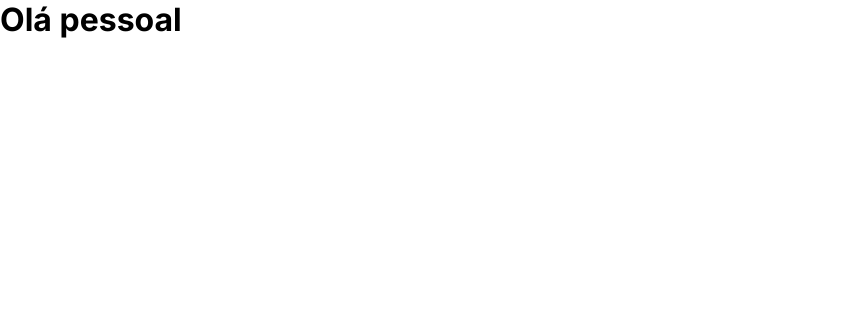
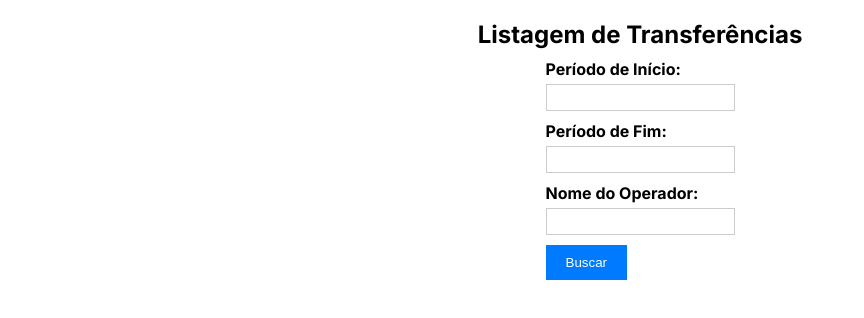
Before and after one commit to EduardGuilherme/PS-Java-React-FrontEnd, a Next.js app: page / in a window 1280 px wide. Shown: the top 318 px of the page, without its empty margins (0-864 px from the left). Built offline with nearby package versions, Linux system fonts and the light colour scheme.

Commit message:
subindo arquivos de form e Apresentacao

```diff
--- /dev/null
+++ b/src/Components/ListagemTransferencia/index.tsx
@@ -0,0 +1,23 @@
+import React, { useEffect, useState } from 'react';
+import { ListagemContainer,Title } from './style';
+
+import TransferenciaForm from '../TransferenciaForm';
+
+
+const TransferenciaListagem: React.FC = () => {
+    const handleSubmit =(
+        filtroPeriodoInicio: string,
+        filtroPeriodoFim: string,
+        filtroNomeOperador: string
+      ) => {
+        console.log();
+    };
+    return(
+        <ListagemContainer>
+            <Title>Listagem de Transferências</Title>
+            <TransferenciaForm onSubmit={handleSubmit}/>
+        </ListagemContainer>
+    )
+}
+
+export default TransferenciaListagem;
--- /dev/null
+++ b/src/Components/ListagemTransferencia/style.ts
@@ -0,0 +1,13 @@
+import styled from "styled-components";
+
+export const ListagemContainer = styled.div`
+    display: flex;
+    flex-direction: column;
+    align-items: center;
+    padding: 20px;
+`
+
+export const Title = styled.h1`
+    font-size: 24px;
+    margin-bottom: 10px;
+`
--- /dev/null
+++ b/src/Components/TransferenciaForm/index.tsx
@@ -0,0 +1,55 @@
+import React, { useState } from 'react';
+import {Container,Group,Button,Input,Label} from './style'
+interface TransferenciaFormProps{
+    onSubmit: (filtroPeriodoInicio: string,
+        filtroPeriodoFim: string,
+        filtroNomeOperador: string) => void;
+}
+
+const TransferenciaForm: React.FC<TransferenciaFormProps> = ({ onSubmit }) => {
+    const [filtroPeriodoInicio, setFiltroPeriodoInicio] = useState('');
+    const [filtroPeriodoFim, setFiltroPeriodoFim] = useState('');
+    const [filtroNomeOperador, setFiltroNomeOperador] = useState('');
+
+    const handleSubmit = (event: React.FormEvent) => {
+        event.preventDefault();
+        onSubmit(filtroPeriodoInicio, filtroPeriodoFim, filtroNomeOperador);
+      };
+
+      return(
+        <Container>
+            <form onSubmit={handleSubmit}>
+                <Group>
+                <Label>Período de Início:</Label>
+                    <Input
+                        type="text"
+                        value={filtroPeriodoInicio}
+                        onChange={(event) => setFiltroPeriodoInicio(event.target.value)}
+                    />
+                </Group>
+
+                <Group>
+                <Label>Período de Fim:</Label>
+                    <Input
+                        type="text"
+                        value={filtroPeriodoFim}
+                        onChange={(event) => setFiltroPeriodoFim(event.target.value)}
+                    />
+                </Group>
+
+                <Group>
+                <Label>Nome do Operador:</Label>
+                    <Input
+                        type="text"
+                        value={filtroNomeOperador}
+                        onChange={(event) => setFiltroNomeOperador(event.target.value)}
+                    />
+                </Group>
+
+                <Button type="submit">Buscar</Button>
+            </form>
+        </Container>
+    );
+};
+
+export default TransferenciaForm;
--- /dev/null
+++ b/src/Components/TransferenciaForm/style.ts
@@ -0,0 +1,30 @@
+import styled from "styled-components";
+
+export const Container = styled.div`
+    display: flex;
+    flex-direction: column;
+    align-items: center;
+    margin-bottom: 20px;
+`
+export const Group = styled.div`
+    display: flex;
+    flex-direction: column;
+    margin-bottom: 10px;
+`
+
+export const Label = styled.label`
+    font-weight: bold;
+    margin-bottom: 5px;
+`
+
+export const Input = styled.input`
+    padding: 5px;
+    border: 1px solid #ccc;
+`
+export const Button = styled.button`
+    padding: 10px 20px;
+    background-color: #007bff;
+    color: #fff;
+    border: none;
+    cursor: pointer;
+`
--- a/src/app/page.tsx
+++ b/src/app/page.tsx
@@ -1,8 +1,8 @@
+'use client'
+import ListagemTransferencia from '../Components/ListagemTransferencia'
 
 export default function Home() {
   return (
-    <>
-      <h1>Olá pessoal</h1>
-    </>
+    <ListagemTransferencia/>
   )
 }
```
